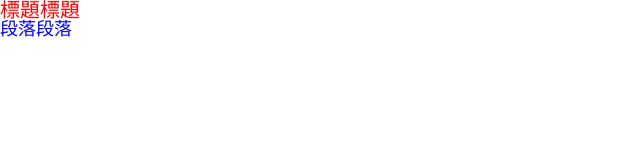
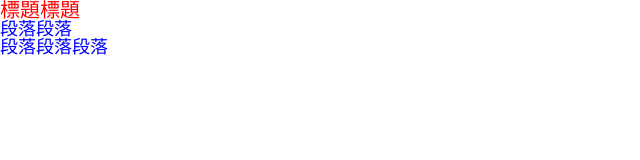
Before and after one commit to ann199560/gittest, a plain HTML site: page index.html in a window 1280 px wide. Shown: the whole page, without its empty margins (0-640 px from the left). Drawn offline with Linux system fonts and the light colour scheme.

Commit message:
新增段落文字

```diff
--- a/index.html
+++ b/index.html
@@ -9,5 +9,6 @@
 <body>
     <h1>標題標題</h1>
     <p>段落段落</p>
+    <p>段落段落段落</p>
 </body>
 </html>
```
